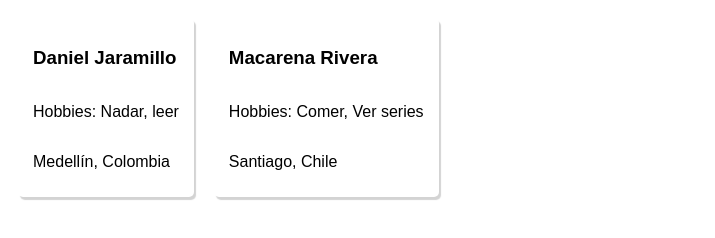
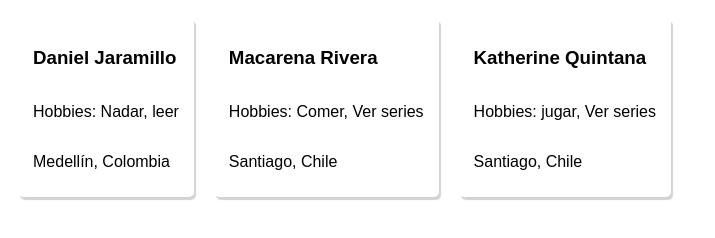
Before and after one commit to Danieljara23/git-example-lab, a plain HTML site: page index.html in a window 1280 px wide. Shown: the whole page, without its empty margins (0-715 px from the left). Drawn offline with Linux system fonts and the light colour scheme.

Commit message:
feat: new div in html

```diff
--- a/index.html
+++ b/index.html
@@ -19,6 +19,11 @@
       <p>Hobbies: Comer, Ver series</p>
       <p>Santiago, Chile</p>
     </div>
+    <div class="item-container">
+      <h3>Katherine Quintana </h3>
+      <p>Hobbies: jugar, Ver series</p>
+      <p>Santiago, Chile</p>
+    </div>
   </div>
 </body>
 </html>
```
